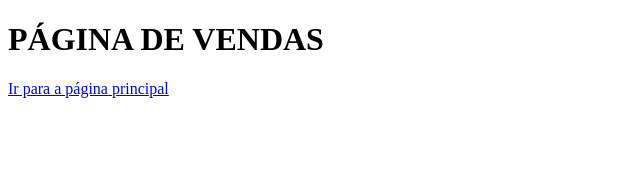
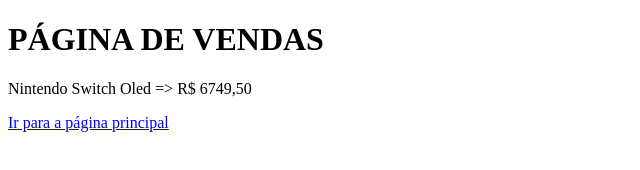
Before and after one commit to marcoszorzetto/aulagithub, a plain HTML site: page vendas.html in a window 1280 px wide. Shown: the whole page, without its empty margins (0-640 px from the left). Drawn offline with Linux system fonts and the light colour scheme.

Commit message:
Acrescentado o valor do produto

```diff
--- a/vendas.html
+++ b/vendas.html
@@ -7,6 +7,7 @@
 </head>
 <body>
     <h1>PÁGINA DE VENDAS</h1>
+    <p>Nintendo Switch Oled => R$ 6749,50</p>
     <a href="index.html">Ir para a página principal</a>
 </body>
 </html>
```
